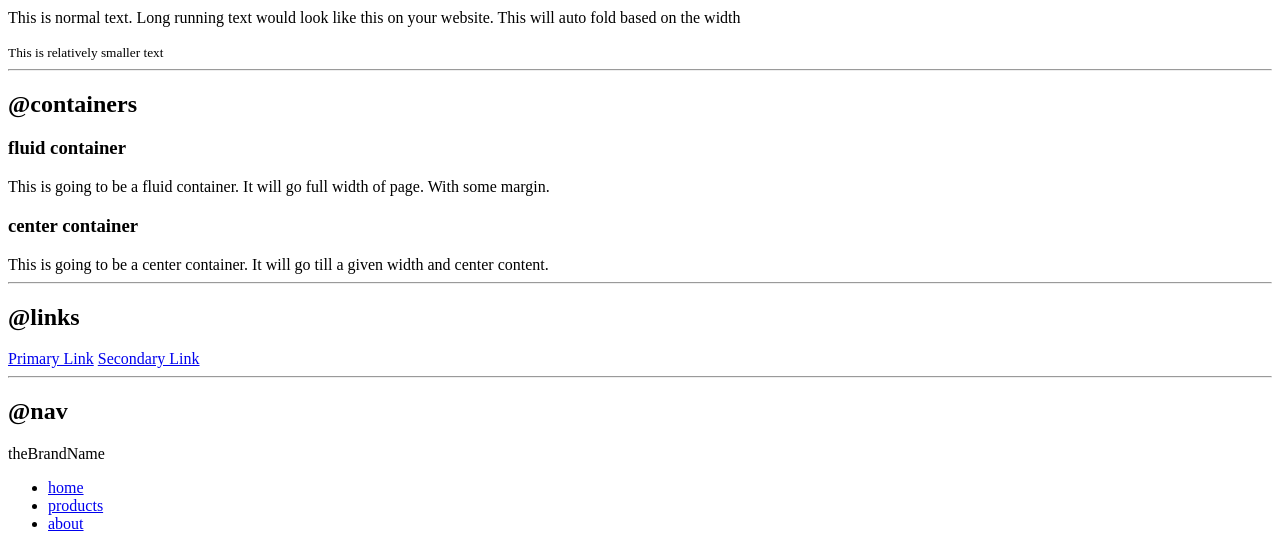
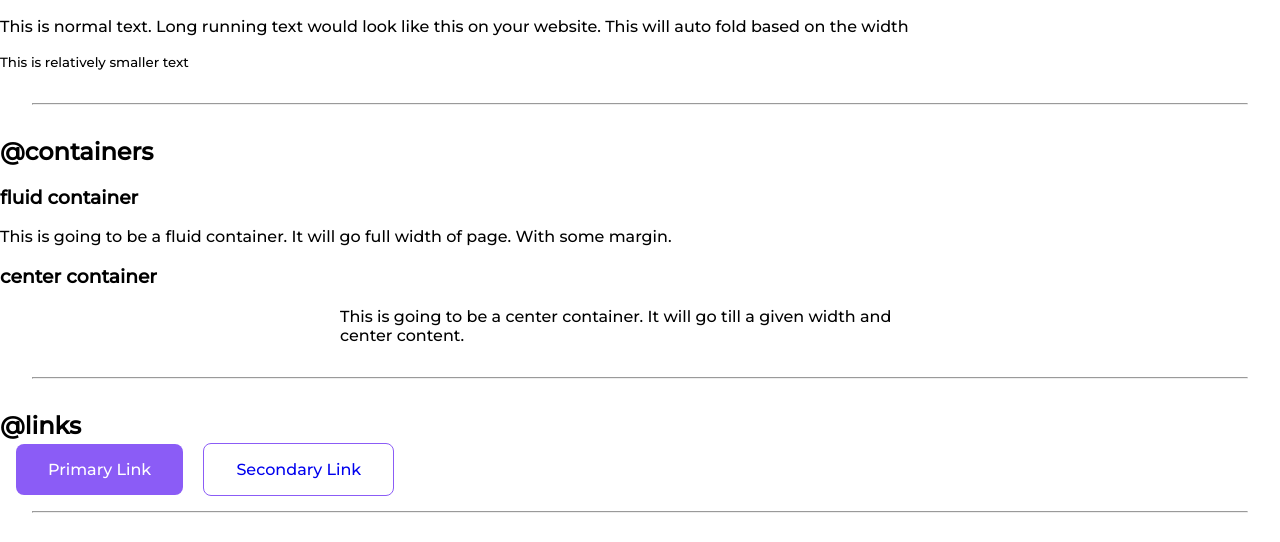
Before and after one commit to prateekagrawl/component-lib, a plain HTML site: page index.html in a window 1280 px wide. Shown: the part 225-767 px from the top of the page. Drawn offline with Linux system fonts and the light colour scheme.

Commit message:
updated styles

```diff
--- a/index.html
+++ b/index.html
@@ -4,6 +4,7 @@
     <meta charset="UTF-8">
     <meta name="viewport" content="width=device-width, initial-scale=1.0">
     <title>adarsh balika component library</title>
+    <link href="styles.css" rel="stylesheet">
 </head>
 <body>
     <h1> component library </h1>
@@ -19,12 +20,12 @@
     <h2>@containers </h2>
 
     <h3>fluid container</h3>
-    <div>
+    <div class="container">
         This is going to be a fluid container. It will go full width of page. With some margin.
     </div>
 
     <h3>center container</h3>
-    <div>
+    <div class="container-center">
         This is going to be a center container. It will go till a given width and center content.
     </div>
 
@@ -32,8 +33,8 @@
 
     <h2>@links</h2>
 
-    <a href="/"> Primary Link</a>
-    <a href="/"> Secondary Link</a>
+    <a class="link link-primary" href="/"> Primary Link</a>
+    <a class="link link-secondary"href="/"> Secondary Link</a>
 
     <hr>
 
--- /dev/null
+++ b/styles.css
@@ -0,0 +1,33 @@
+@import url('https://fonts.googleapis.com/css2?family=Montserrat:ital,wght@0,500;1,600&display=swap');
+body{
+    margin: 0;
+    font-family: 'Montserrat', sans-serif;
+}
+:root{
+    --primary-color: #8B5CF6;
+}
+
+hr{
+    margin: 2rem;
+}
+
+.container-center{
+    margin: auto;
+    max-width: 600px;
+}
+
+.link{
+    padding: 1rem 2rem;
+    text-decoration: none;
+}
+.link-primary{
+    background-color: var(--primary-color);
+    /* padding: 1rem; */
+    margin: 2rem 1rem;
+    border-radius: 0.5rem;
+    color: white;
+}
+.link-secondary{
+    border: 1px solid var(--primary-color);
+    border-radius: 0.5rem;
+}
```
